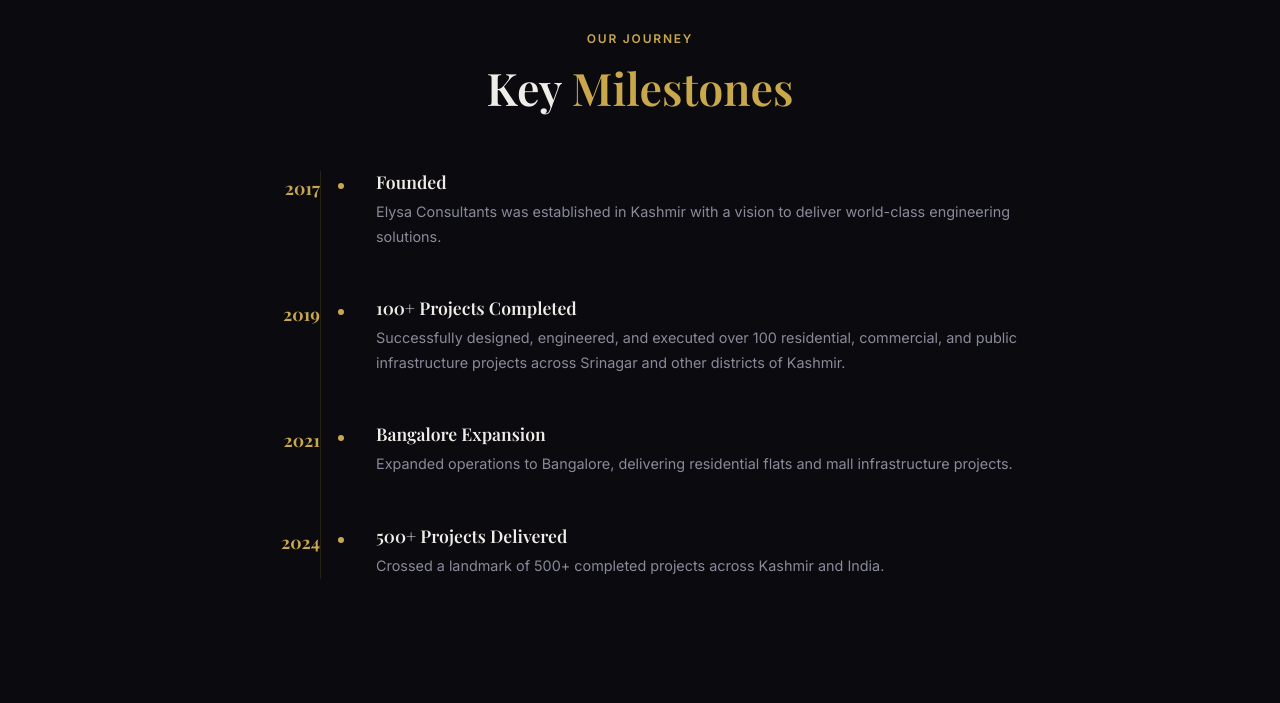
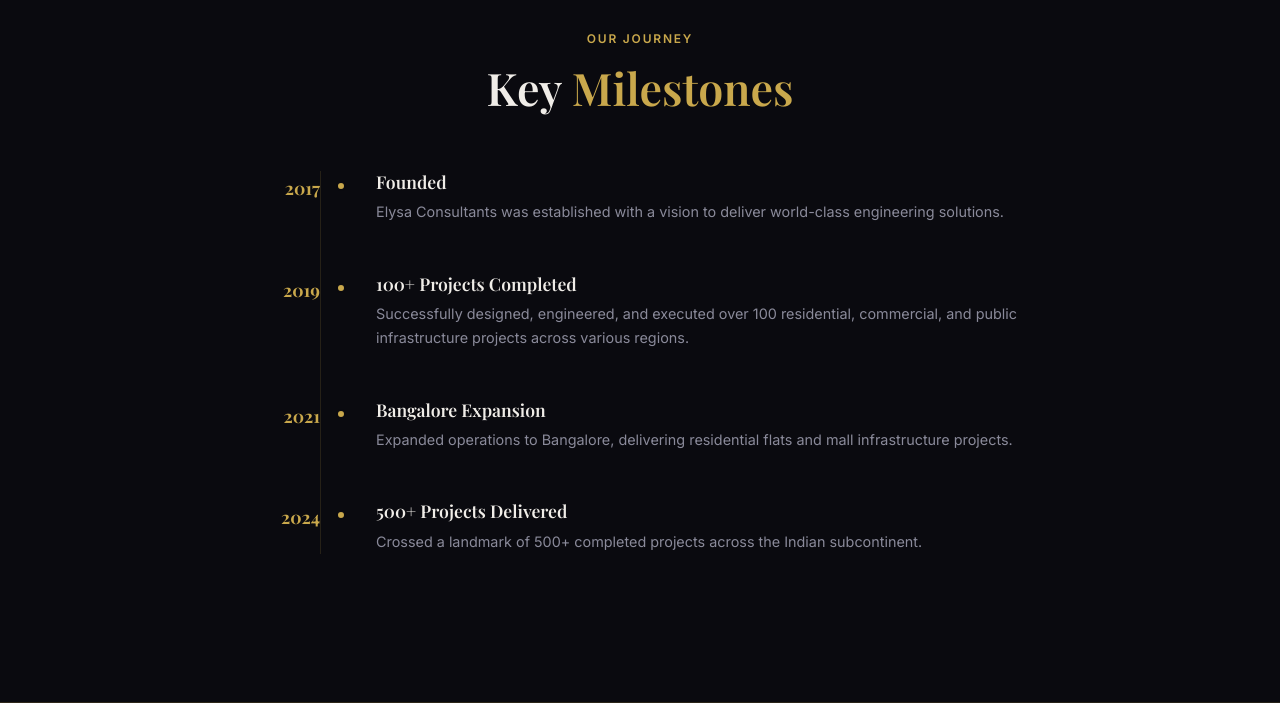
Before and after one commit to Tanzeelsalfi/elysa-consultants, a Flask app: page /about in a window 1280 px wide. Shown: the part 1892-2595 px from the top of the page. Run offline with Flask 3, Linux system fonts and the light colour scheme.

Commit message:
Update site copy and metadata to present a subcontinent-wide reach

```diff
--- a/backend/modernized_app/app/layout.tsx
+++ b/backend/modernized_app/app/layout.tsx
@@ -21,9 +21,9 @@
 });
 
 export const metadata: Metadata = {
-  title: "Elysa Consultants — Premier Engineering & Architecture in Kashmir",
+  title: "Elysa Consultants — Premier Engineering & Architecture Services",
   description:
-    "Elysa Consultants provides professional civil, structural, and architectural engineering consulting services across Kashmir and India since 2017.",
+    "Elysa Consultants provides professional civil, structural, and architectural engineering consulting services across the Indian subcontinent since 2017.",
   robots: "index, follow",
 };
 
--- a/backend/modernized_app/app/page.tsx
+++ b/backend/modernized_app/app/page.tsx
@@ -170,7 +170,6 @@
         ></div>
 
         <div className="hero-content" data-animate="fadeUp">
-          <div className="hero-badge">Est. 2017 · Kashmir, India</div>
           <h1>
             Designing Modern
             <br />
@@ -241,11 +240,11 @@
               About <span className="highlight">Our Company</span>
             </h2>
             <p>
-              We are a Kashmir-based consultancy established in 2017, providing professional services in civil,
+              We are a premier consultancy established in 2017, providing professional services in civil,
               structural, and architectural engineering.
             </p>
             <p>
-              Our multidisciplinary team has delivered landmark projects across Kashmir and the wider Indian subcontinent
+              Our multidisciplinary team has delivered landmark projects across the Indian subcontinent
               — from residential homes to large-scale commercial developments.
             </p>
 
--- a/backend/templates/about.html
+++ b/backend/templates/about.html
@@ -1,7 +1,7 @@
 {% extends "base.html" %}
 
 {% block title %}About Us — Elysa Consultants{% endblock %}
-{% block description %}Learn about Elysa Consultants — a Kashmir-based civil, structural, and architectural engineering consultancy established in 2017.{% endblock %}
+{% block description %}Learn about Elysa Consultants — a premier civil, structural, and architectural engineering consultancy established in 2017.{% endblock %}
 
 {% block content %}
 
@@ -30,11 +30,11 @@
       <span class="section-label">Who We Are</span>
       <h2>Building <span class="highlight">Excellence</span></h2>
 
-      <p>Elysa Consultants is a Kashmir-based civil, structural, and architectural engineering consultancy firm established in 2017.</p>
+      <p>Elysa Consultants is a premier civil, structural, and architectural engineering consultancy firm established in 2017.</p>
 
       <p>We specialize in architectural planning, structural design, geotechnical engineering, surveying, DPR preparation, and construction consultancy services.</p>
 
-      <p>With an experienced team of engineers and designers, we have successfully delivered projects including shopping malls, schools, hotels, residential buildings, water infrastructure, and institutional projects across Kashmir and other regions of India.</p>
+      <p>With an experienced team of engineers and designers, we have successfully delivered projects including shopping malls, schools, hotels, residential buildings, water infrastructure, and institutional projects across the Indian subcontinent.</p>
 
       <p>Our mission is to provide safe, innovative, and high-quality engineering solutions while maintaining strong client relationships and timely project delivery.</p>
 
@@ -94,14 +94,14 @@
       <div class="timeline-year">2017</div>
       <div class="timeline-content">
         <h3>Founded</h3>
-        <p>Elysa Consultants was established in Kashmir with a vision to deliver world-class engineering solutions.</p>
+        <p>Elysa Consultants was established with a vision to deliver world-class engineering solutions.</p>
       </div>
     </div>
     <div class="timeline-item">
       <div class="timeline-year">2019</div>
       <div class="timeline-content">
         <h3>100+ Projects Completed</h3>
-        <p>Successfully designed, engineered, and executed over 100 residential, commercial, and public infrastructure projects across Srinagar and other districts of Kashmir.</p>
+        <p>Successfully designed, engineered, and executed over 100 residential, commercial, and public infrastructure projects across various regions.</p>
       </div>
     </div>
     <div class="timeline-item">
@@ -115,7 +115,7 @@
       <div class="timeline-year">2024</div>
       <div class="timeline-content">
         <h3>500+ Projects Delivered</h3>
-        <p>Crossed a landmark of 500+ completed projects across Kashmir and India.</p>
+        <p>Crossed a landmark of 500+ completed projects across the Indian subcontinent.</p>
       </div>
     </div>
   </div>
--- a/backend/templates/base.html
+++ b/backend/templates/base.html
@@ -5,7 +5,7 @@
   <meta name="viewport" content="width=device-width, initial-scale=1.0" />
   <meta name="robots" content="index, follow" />
   <title>{% block title %}Elysa Consultants — Premier Engineering & Architecture{% endblock %}</title>
-  <meta name="description" content="{% block description %}Elysa Consultants — Professional consulting in Civil, Structural & Architectural Engineering, Surveying, and DPR Preparation across Kashmir and India.{% endblock %}" />
+  <meta name="description" content="{% block description %}Elysa Consultants — Professional consulting in Civil, Structural & Architectural Engineering, Surveying, and DPR Preparation across the Indian subcontinent.{% endblock %}" />
 
   <!-- Fonts -->
   <link rel="preconnect" href="https://fonts.googleapis.com" />
```
Also changed, not shown: backend/modernized_app/app/about/page.tsx (+4 -4 lines), backend/templates/index.html (+4 -5 lines).
